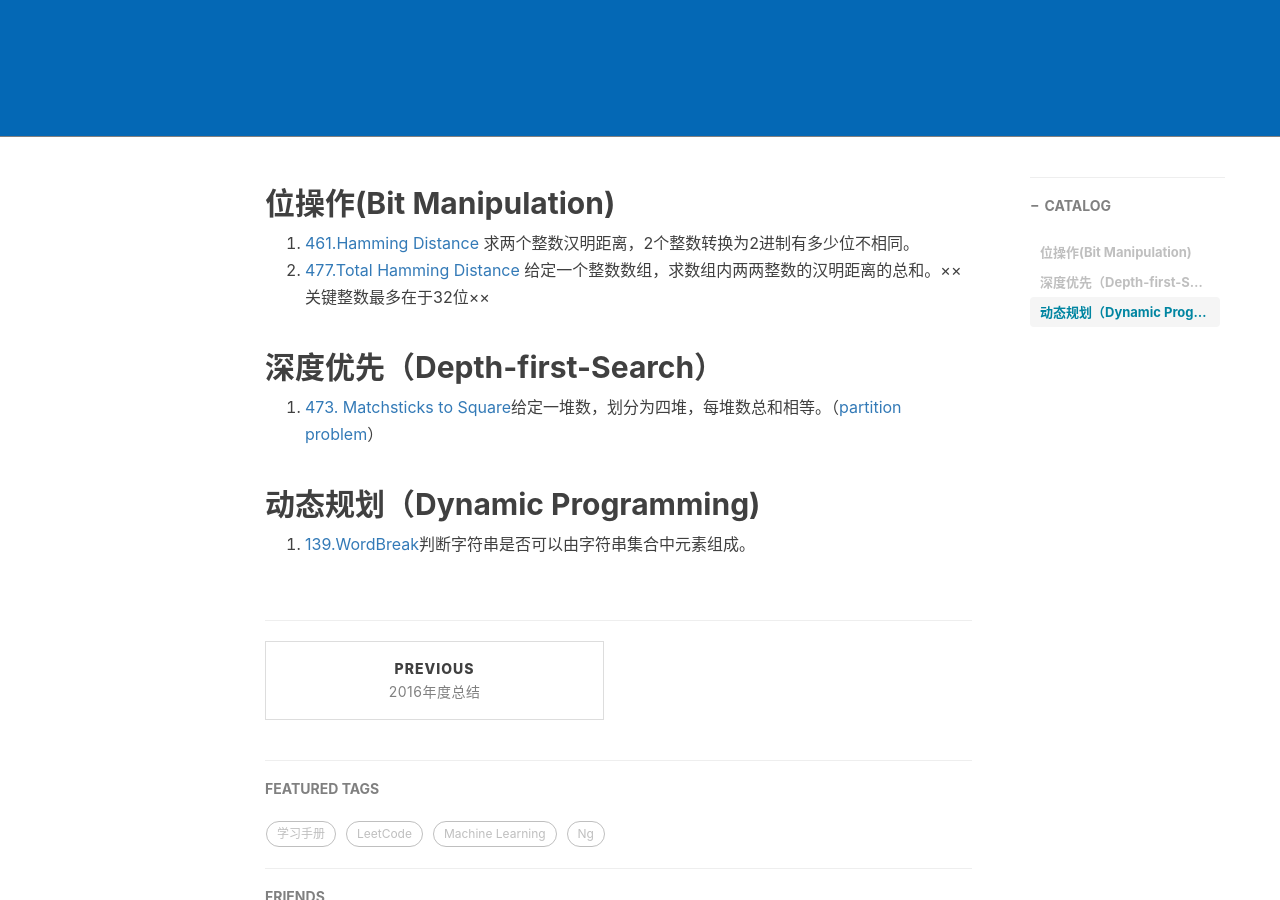
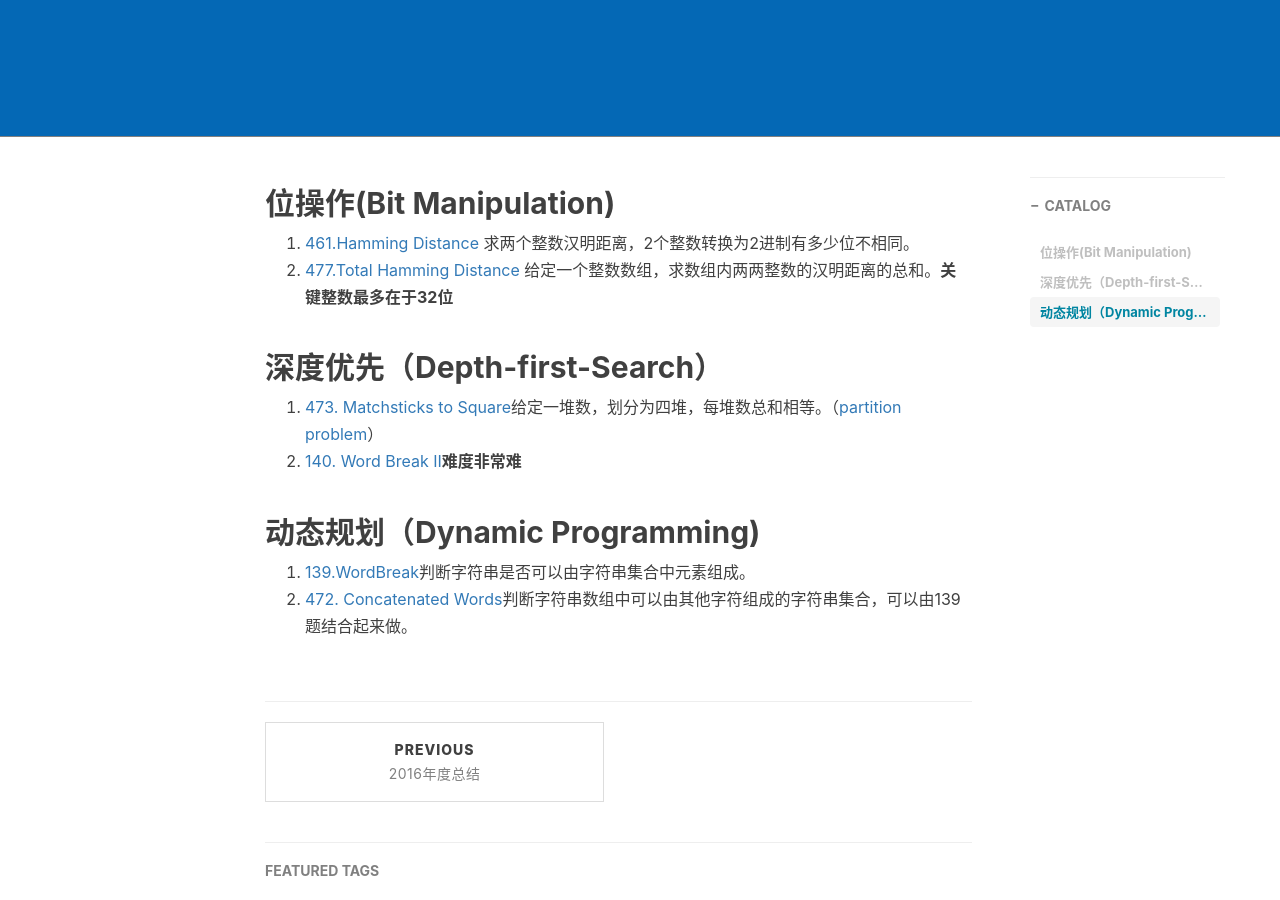
Before and after one commit to LJerRRy/fighting.github.io, a Jekyll site: the page built from _posts/2017-01-04-Leetcode题目分类.md, in a window 1280 px wide and 900 px high, scrolled down 386 px. Built offline with Jekyll 4.4.1, drawn with Linux system fonts in a browser that asks for light colours; nearby versions of some CDN libraries; comment, search, counter and statistics services are not loaded.

Commit message:
leetcoode题目更新

```diff
--- a/_posts/2017-01-04-Leetcode题目分类.md
+++ b/_posts/2017-01-04-Leetcode题目分类.md
@@ -13,12 +13,14 @@ tags:
 ## 位操作(Bit Manipulation)
 
 1. [461.Hamming Distance](https://leetcode.com/contest/leetcode-weekly-contest-13/problems/hamming-distance/) 求两个整数汉明距离，2个整数转换为2进制有多少位不相同。
-2. [477.Total Hamming Distance](https://leetcode.com/contest/leetcode-weekly-contest-13/problems/total-hamming-distance/) 给定一个整数数组，求数组内两两整数的汉明距离的总和。××关键整数最多在于32位××
+2. [477.Total Hamming Distance](https://leetcode.com/contest/leetcode-weekly-contest-13/problems/total-hamming-distance/) 给定一个整数数组，求数组内两两整数的汉明距离的总和。**关键整数最多在于32位**
 
 ## 深度优先（Depth-first-Search）
 
 1. [473. Matchsticks to Square](https://leetcode.com/problems/matchsticks-to-square/)给定一堆数，划分为四堆，每堆数总和相等。（[partition problem](https://en.wikipedia.org/wiki/Partition_problem)）
+2. [140. Word Break II](https://leetcode.com/problems/word-break-ii/)**难度非常难**
 
 ## 动态规划（Dynamic Programming)
 
 1. [139.WordBreak](https://leetcode.com/problems/word-break/)判断字符串是否可以由字符串集合中元素组成。
+2. [472. Concatenated Words](https://leetcode.com/contest/leetcode-weekly-contest-13/problems/concatenated-words/)判断字符串数组中可以由其他字符组成的字符串集合，可以由139题结合起来做。
```
Also changed, not shown: 1 other file.
